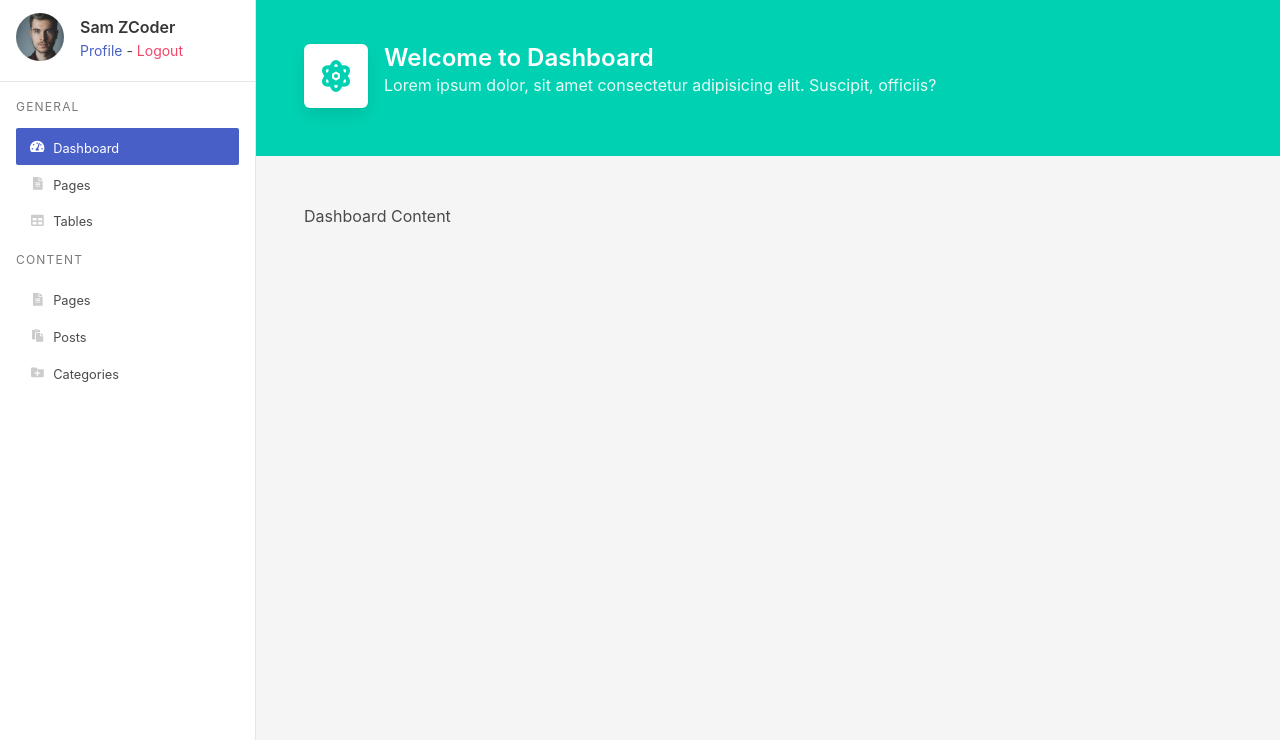
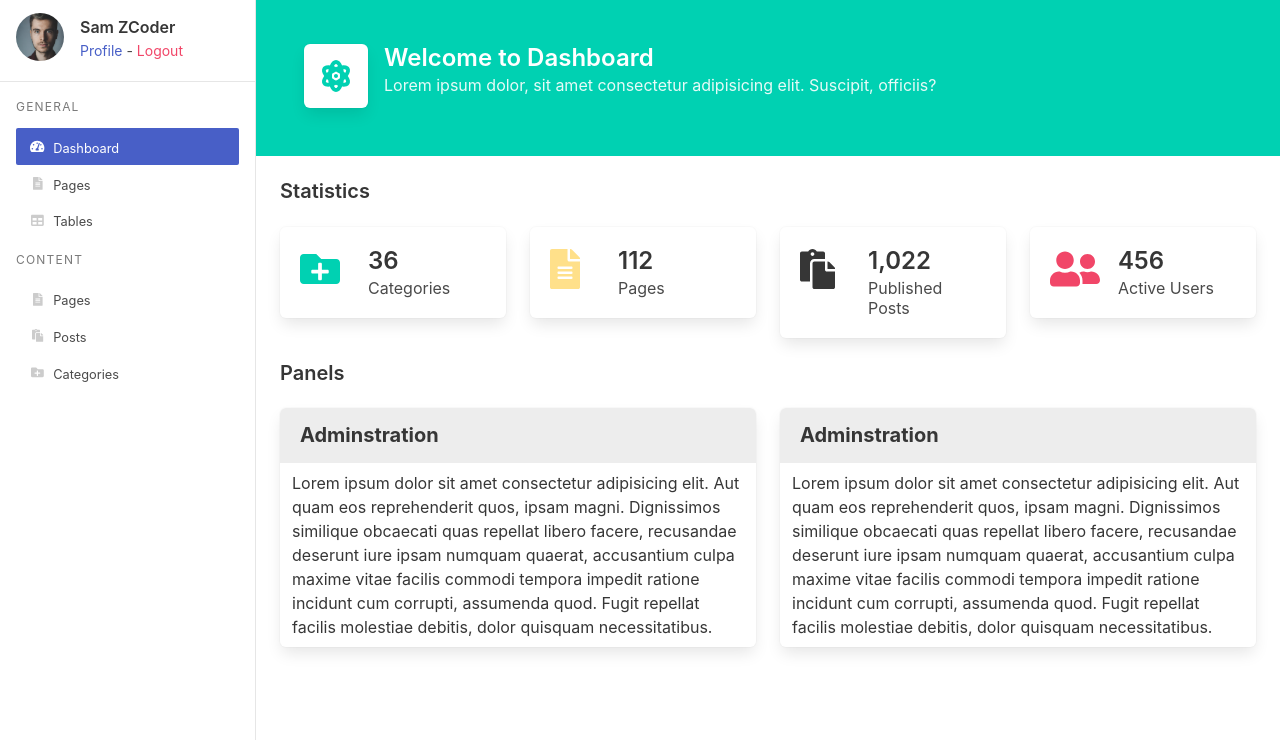
Before and after one commit to codersamer/Bulma-Dashboard, a website: page src/pages/index.html in a window 1280 px wide. Shown: the part 60-800 px from the top of the page. Drawn offline with nearby package versions, Linux system fonts and the light colour scheme; files that its build step writes are made by us from their sources; files whose address does not match are found by name.

Commit message:
Statistics Blocks

```diff
--- a/src/pages/index.html
+++ b/src/pages/index.html
@@ -1,5 +1,78 @@
 @@include('header.html')
 @@include('sidebar.html')
 @@include('page-top.html')
-    Dashboard Content
+<h3 class="title is-5">Statistics</h3>
+<div class="columns">
+    <div class="column">
+        <div class="box statistic">
+            <div class="media ">
+                <div class="media-left image is-48x48">
+                        <h3 class="icon title is-2 has-text-primary is-block"><i class="fas fa-folder-plus"></i></h3>
+                </div>
+                <div class="media-content ">
+                    <h4 class="title is-4 ">36</h4>
+                    <p class="subtitle is-6">Categories</p>
+                </div>
+            </div>
+        </div>
+    </div>
+    <div class="column">
+        <div class="box statistic">
+            <div class="media ">
+                <div class="media-left image is-48x48">
+                        <h3 class="icon title is-2 has-text-warning is-block"><i class="fas fa-file-alt"></i></h3>
+                </div>
+                <div class="media-content ">
+                    <h4 class="title is-4 ">112</h4>
+                    <p class="subtitle is-6">Pages</p>
+                </div>
+            </div>
+        </div>
+    </div>
+    <div class="column">
+        <div class="box statistic">
+            <div class="media ">
+                <div class="media-left image is-48x48">
+                        <h3 class="icon title is-2 has-text-dark is-block"><i class="fas fa-paste"></i></h3>
+                </div>
+                <div class="media-content ">
+                    <h4 class="title is-4 ">1,022</h4>
+                    <p class="subtitle is-6">Published Posts</p>
+                </div>
+            </div>
+        </div>
+    </div>
+    <div class="column">
+        <div class="box statistic">
+            <div class="media ">
+                <div class="media-left image is-48x48">
+                        <h3 class="icon title is-2 has-text-danger is-block"><i class="fas fa-user-friends"></i></h3>
+                </div>
+                <div class="media-content ">
+                    <h4 class="title is-4 ">456</h4>
+                    <p class="subtitle is-6">Active Users</p>
+                </div>
+            </div>
+        </div>
+    </div>
+</div>
+<h3 class="title is-5">Panels</h3>
+<div class="columns">
+    <div class="column">
+        <div class="panel">
+            <p class="panel-heading">Adminstration</p>
+            <div class="panel-block">
+                <p>Lorem ipsum dolor sit amet consectetur adipisicing elit. Aut quam eos reprehenderit quos, ipsam magni. Dignissimos similique obcaecati quas repellat libero facere, recusandae deserunt iure ipsam numquam quaerat, accusantium culpa maxime vitae facilis commodi tempora impedit ratione incidunt cum corrupti, assumenda quod. Fugit repellat facilis molestiae debitis, dolor quisquam necessitatibus.</p>
+            </div>
+        </div>
+    </div>
+    <div class="column">
+        <div class="panel">
+            <p class="panel-heading">Adminstration</p>
+            <div class="panel-block">
+                <p>Lorem ipsum dolor sit amet consectetur adipisicing elit. Aut quam eos reprehenderit quos, ipsam magni. Dignissimos similique obcaecati quas repellat libero facere, recusandae deserunt iure ipsam numquam quaerat, accusantium culpa maxime vitae facilis commodi tempora impedit ratione incidunt cum corrupti, assumenda quod. Fugit repellat facilis molestiae debitis, dolor quisquam necessitatibus.</p>
+            </div>
+        </div>
+    </div>
+</div>
 @@include('footer.html')
--- a/src/pages/partials/header.html
+++ b/src/pages/partials/header.html
@@ -7,5 +7,5 @@
     <link rel="stylesheet" href="./css/bulma.min.css">
     <link rel="stylesheet" href="./css/style.min.css">
 </head>
-<body class="has-background-light">
+<body class="">
     <section class="section is-paddingless columns" id="base_body">
--- a/src/pages/partials/page-top.html
+++ b/src/pages/partials/page-top.html
@@ -43,3 +43,4 @@
     <div class="is-divider"></div>
 </section>
 <section class="section" id="content">
+    <div class="container">
--- a/src/sass/style.scss
+++ b/src/sass/style.scss
@@ -21,3 +21,9 @@ html, body, #sidebar, #page,#base_body {
         a.is-active .icon {color : #fff;}
     }
 }
+#content {
+    padding :1.5rem 1.5rem;
+    .statistic {
+        .media-left {margin-right:20px;}
+    }
+}
```
Also changed, not shown: src/pages/partials/footer.html (+1 -0 lines).
